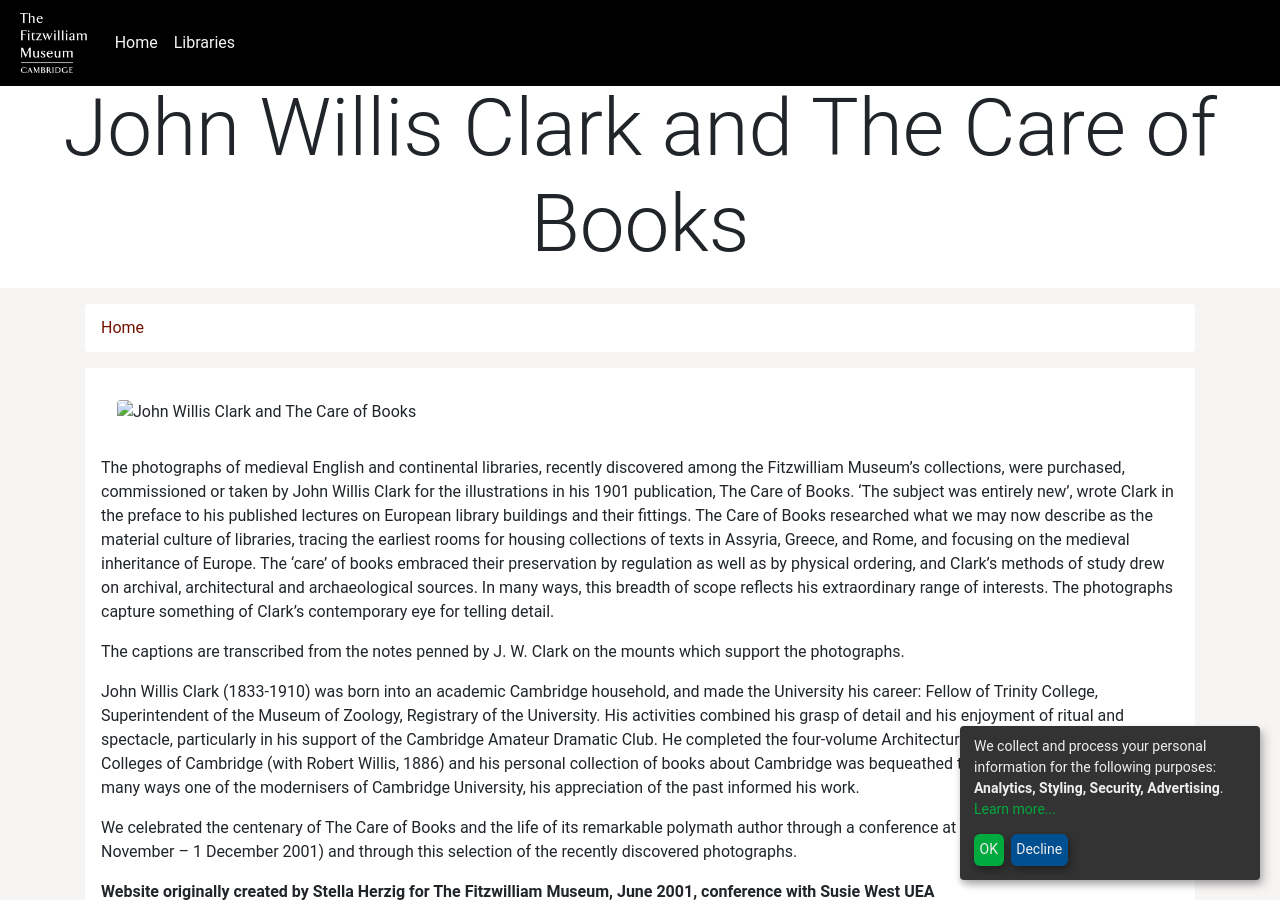
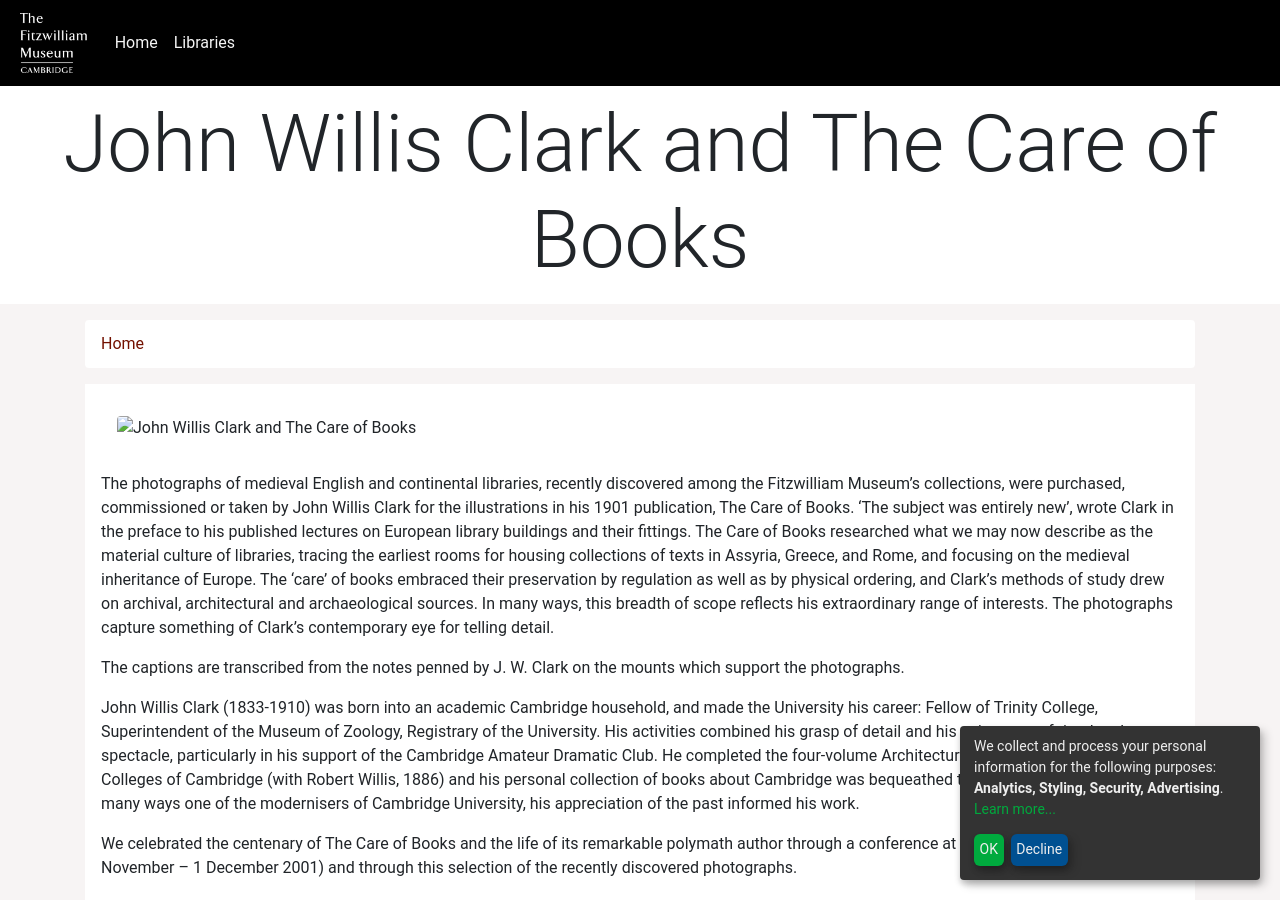
Before and after one commit to FitzwilliamMuseum/fitz-clark, a Jekyll site: the page built from index.markdown, in a window 1280 px wide and 900 px high. Built offline with Jekyll 4.4.1, drawn with Linux system fonts in a browser that asks for light colours; nearby versions of some CDN libraries.

Commit message:
Update default.html

```diff
--- a/_layouts/default.html
+++ b/_layouts/default.html
@@ -77,7 +77,7 @@ integrity="sha384-B4dIYHKNBt8Bc12p+WXckhzcICo0wtJAoU8YZTY5qE0Id1GSseTk6S+L3BlXeV
 
     <div class="container-fluid bg-white text-black text-center pt-5">
       <div class="py-2">
-        <h1 class="shout lead" id="doc-main-h1">{{page.title}}</h1>
+        <h1 class="shout lead mt-3" id="doc-main-h1">{{page.title}}</h1>
       </div>
     </div>
 
```
